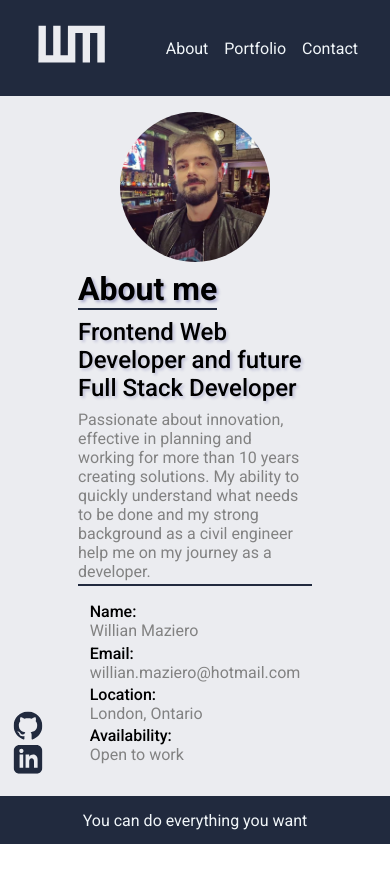
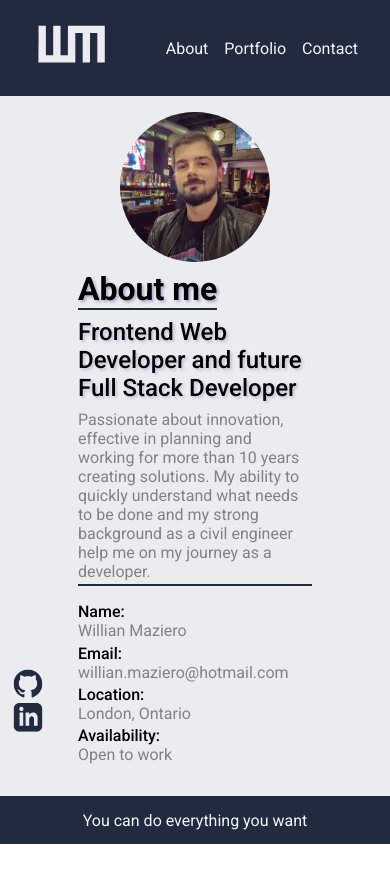
Before and after one commit to oMazzi/willianmaziero, a React (Create React App) app: page /about in a window 390 px wide. Shown: the top 882 px of the page. Built offline with nearby package versions, Linux system fonts and the light colour scheme.

Commit message:
bug on the buttons

```diff
--- a/src/components/About.module.css
+++ b/src/components/About.module.css
@@ -76,7 +76,7 @@
   .about {
     display: grid;
     grid-template-columns: 1fr;
-    justify-items: center;
+    justify-items: start;
     font-size: 1rem;
   }
   .title{
--- a/src/components/Buttons.module.css
+++ b/src/components/Buttons.module.css
@@ -17,3 +17,9 @@
 .container a:hover {
   transform: scale(1.2);
 }
+
+@media (max-width: 720px) {
+  .container {
+    top: 80vh;
+  }
+}
```
